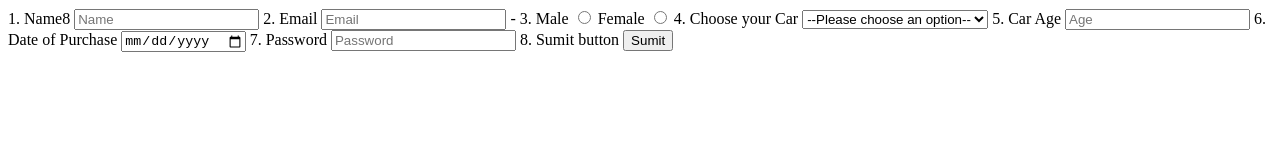
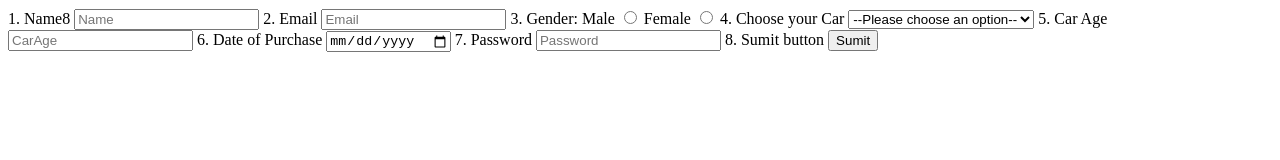
Before and after one commit to acciojob/car-insurance-form-ashwanimaurya85, a website: page main.html in a window 1280 px wide. Drawn offline with Linux system fonts and the light colour scheme.

Commit message:
created a submission

```diff
--- a/main.html
+++ b/main.html
@@ -17,9 +17,9 @@
 	<label for="email">2. Email</label>
 	<input type="email" id="email" placeholder="Email" required >
 </dev>
-		<dev>-
-
-			<label for="Gender">3. Male</label>
+		<dev>
+	<label for="Gender">3. Gender:</label>
+			<label for="Gender">Male</label>
 	<input type="radio" name="Gender" placeholder="Gender" required>
 	<label for="Gender">Female</label>
 	<input type="radio" name="Gender" placeholder="Gender" required>
@@ -36,7 +36,7 @@
 			</dev>
 		<dev>
 	<label for="car">5. Car Age</label>
-	<input type="number" id="car" placeholder="Age" required>
+	<input type="number" id="carage" placeholder="CarAge" required>
 		</dev>
 		<dev>
 	<label for="dop">6. Date of Purchase</label>
```
